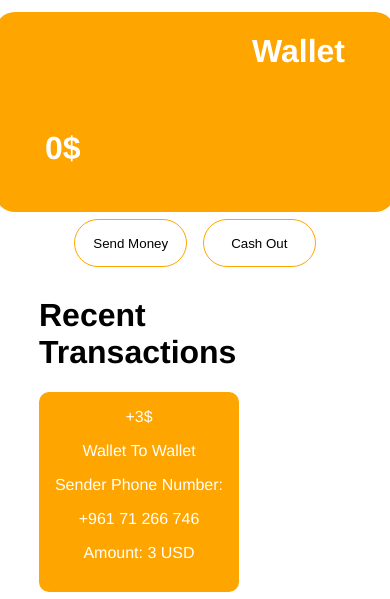
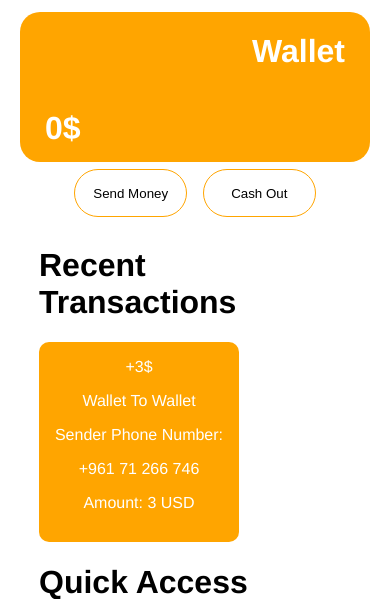
Before and after one commit to Hussein-02/wallet, a PHP site: page /home.html in a window 390 px wide. Shown: the part 88-687 px from the top of the page. Run offline with PHP 8.4, Linux system fonts and the light colour scheme.

Commit message:
fixed some responsive styling

```diff
--- a/wallet-user/css/styles.css
+++ b/wallet-user/css/styles.css
@@ -319,32 +319,6 @@ body {
   margin: 0;
 }
 
-/* .tiers-box {
-  width: 200px;
-  height: 200px;
-  background-color: transparent;
-  border-radius: 10px;
-  border: 1px solid orange;
-  color: black;
-
-  text-align: center;
-}
-
-.tiers-section {
-  width: 80vw;
-  display: flex;
-  flex-direction: column;
-  justify-content: flex-start;
-  align-items: flex-start;
-
-}
-
-.tiers-boxes {
-  gap: 20px;
-  display: flex;
-  flex-wrap: wrap;
-} */
-
 /*------------------------------- responsive section------------------- */
 
 @media (max-width: 992px) {
@@ -429,4 +403,13 @@ body {
   .rights {
     font-size: 2vw;
   }
+
+  .card-display {
+    width: 350px;
+    height: 150px;
+  }
+
+  .card-balance {
+    margin-top: 40px;
+  }
 }
```
